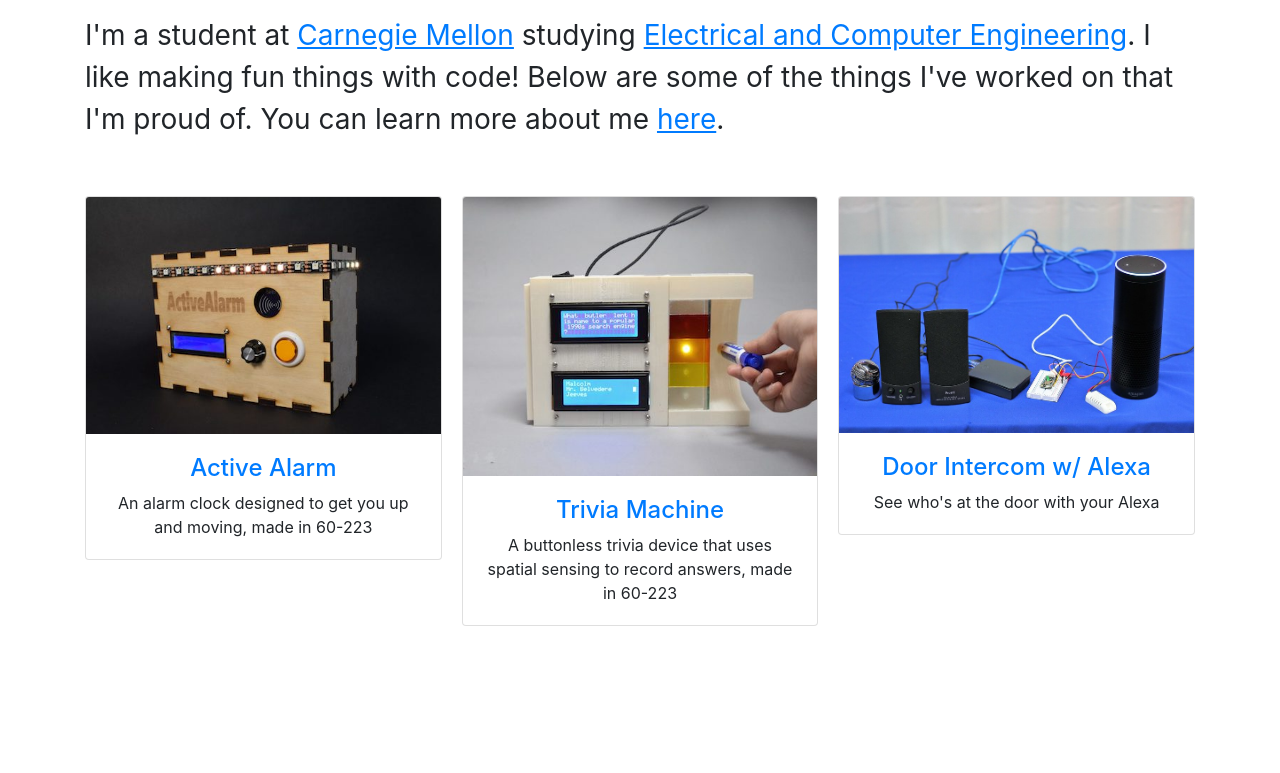
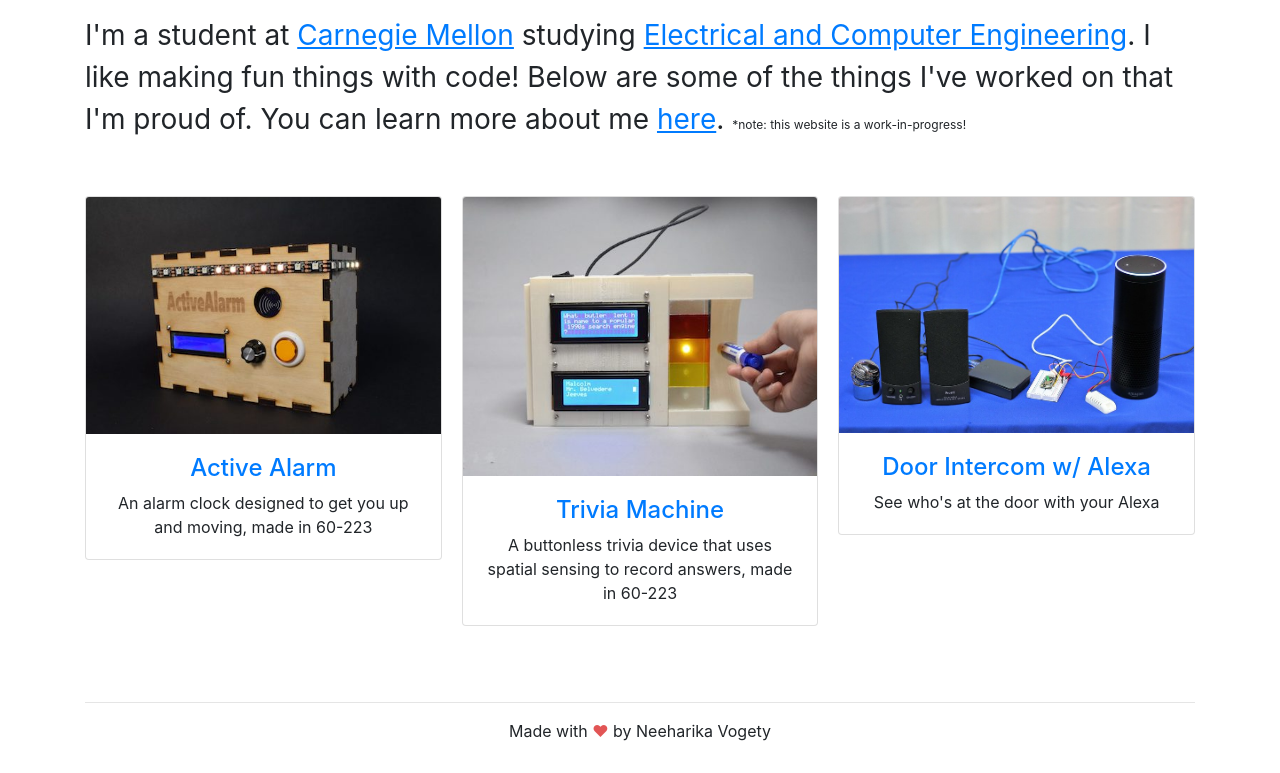
Before and after one commit to nvogety/nvogety.github.io, a React (Create React App) app: page /#/ in a window 1280 px wide. Shown: the part 234-1007 px from the top of the page. Before the commit the page ends 872 px from the top, so only its background shows below. Built offline with nearby package versions, Linux system fonts and the light colour scheme.

Commit message:
add basic footer and shift nav dropdown

```diff
--- a/src/App.js
+++ b/src/App.js
@@ -3,6 +3,7 @@
 import "./App.css";
 import { HashRouter, Route, Link } from "react-router-dom";
 import NavBar from "./components/navBar.jsx";
+import Footer from "./components/footer.jsx";
 import Home from "./components/home.jsx";
 import About from "./components/about.jsx";
 import DoorIntercom from "./components/doorIntercom.jsx";
@@ -46,6 +47,7 @@
         <Route exact path="/" render={() => <Home projects={projects} />} />
         <Route path="/about" component={About} />
         <Route path="/door-intercom" component={DoorIntercom} />
+        <Footer />
       </div>
     </HashRouter>
   );
--- /dev/null
+++ b/src/components/footer.css
@@ -0,0 +1,3 @@
+footer {
+  margin-top: 5%;
+}
--- /dev/null
+++ b/src/components/footer.jsx
@@ -0,0 +1,24 @@
+import React, { Component } from "react";
+import "./footer.css";
+
+class Footer extends Component {
+  state = {};
+  render() {
+    return (
+      <footer class="footer">
+        <div
+          class="container"
+          style={{ marginTop: "30px", marginBottom: "30px" }}
+        >
+          <hr />
+          <span>
+            Made with <span style={{ color: "#e25555" }}>&#9829;</span> by
+            Neeharika Vogety
+          </span>
+        </div>
+      </footer>
+    );
+  }
+}
+
+export default Footer;
--- a/src/components/home.jsx
+++ b/src/components/home.jsx
@@ -19,7 +19,10 @@
             </a>
             . I like making fun things with code! Below are some of the things
             I've worked on that I'm proud of. You can learn more about me{" "}
-            <a href="/#/about">here</a>.
+            <a href="/#/about">here</a>.{"    "}
+            <span style={{ fontSize: "0.75rem" }}>
+              *note: this website is a work-in-progress!
+            </span>
           </p>
         </div>
 
--- a/src/components/navBar.jsx
+++ b/src/components/navBar.jsx
@@ -34,7 +34,7 @@
                 Projects
               </a>
               <div
-                class="dropdown-menu"
+                class="dropdown-menu dropdown-menu-right"
                 aria-labelledby="navbarDropdownMenuLink"
               >
                 {this.props.projects.map((project) => (
```
